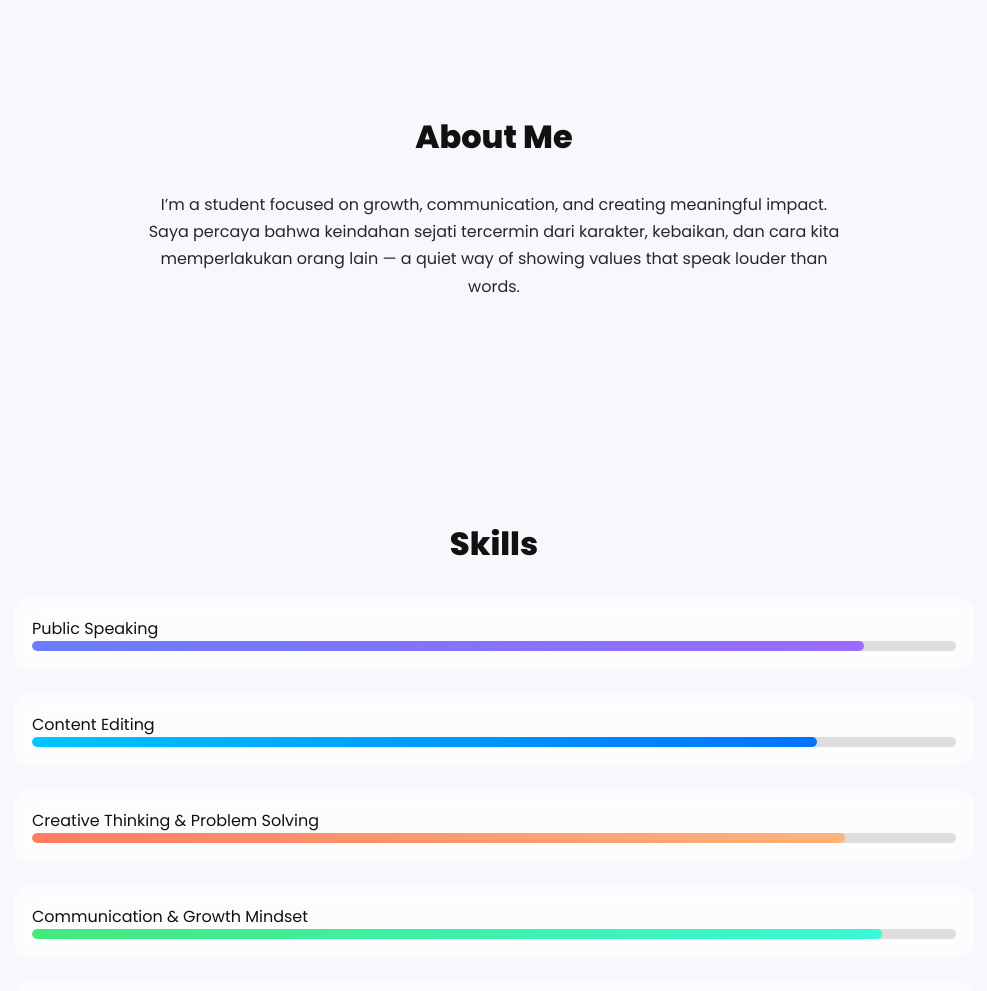
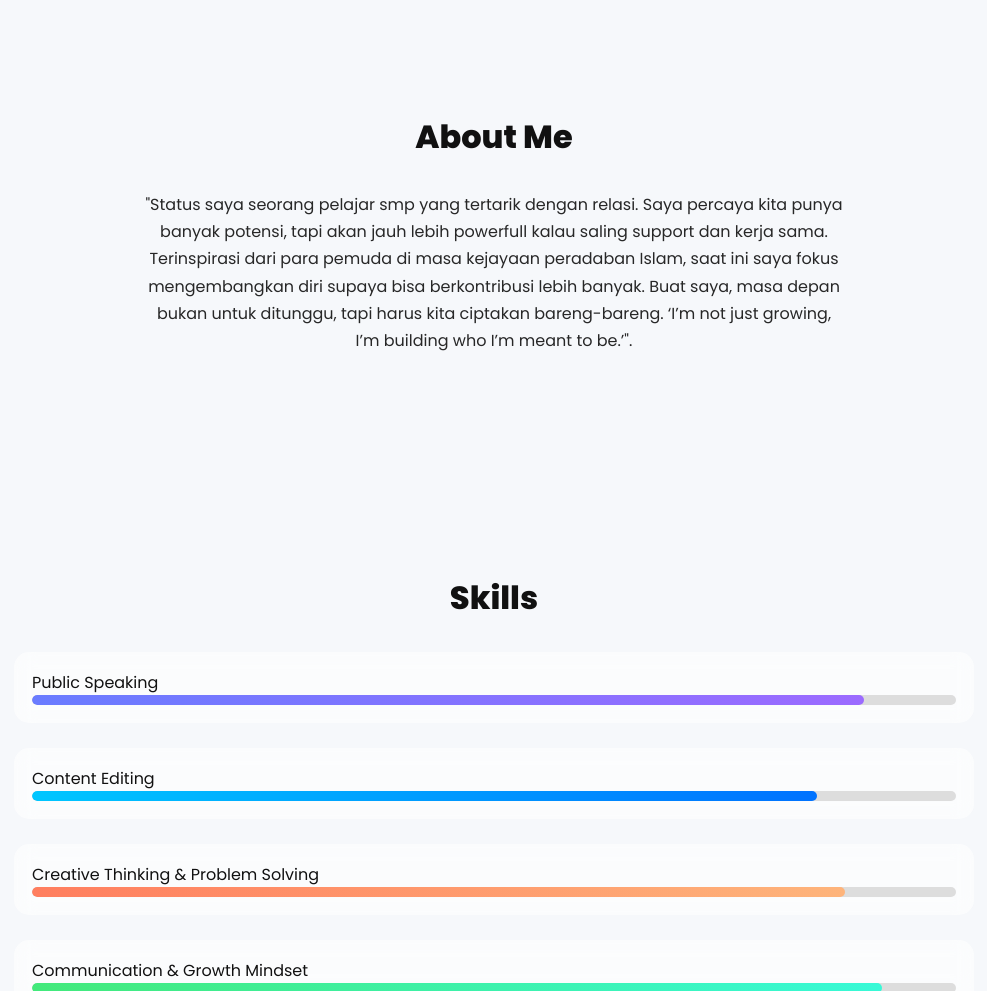
Before and after one commit to averusykd/Website-Personal, a plain HTML site: page index.html in a window 1280 px wide. Shown: the part 797-1788 px from the top of the page, without its empty margins (146-1133 px from the left). Drawn offline with nearby package versions, Linux system fonts and the light colour scheme.

Commit message:
Update About Me section with new content

```diff
--- a/index.html
+++ b/index.html
@@ -82,7 +82,10 @@ footer{text-align:center;padding:40px;opacity:0.7}
 
 <section id="about" class="fade">
 <h2>About Me</h2>
-<p class="about-text">I’m a student focused on growth, communication, and creating meaningful impact. Saya percaya bahwa keindahan sejati tercermin dari karakter, kebaikan, dan cara kita memperlakukan orang lain — a quiet way of showing values that speak louder than words.</p>
+<p class="about-text">"Status saya seorang pelajar smp yang tertarik dengan relasi.
+Saya percaya kita punya banyak potensi, tapi akan jauh lebih powerfull kalau saling support dan kerja sama. Terinspirasi dari para pemuda di masa kejayaan peradaban Islam, saat ini saya fokus mengembangkan diri supaya bisa berkontribusi lebih banyak.
+Buat saya, masa depan bukan untuk ditunggu, tapi harus kita ciptakan bareng-bareng.
+‘I’m not just growing, I’m building who I’m meant to be.’".</p>
 </section>
 
 <section id="skills" class="fade">
```
